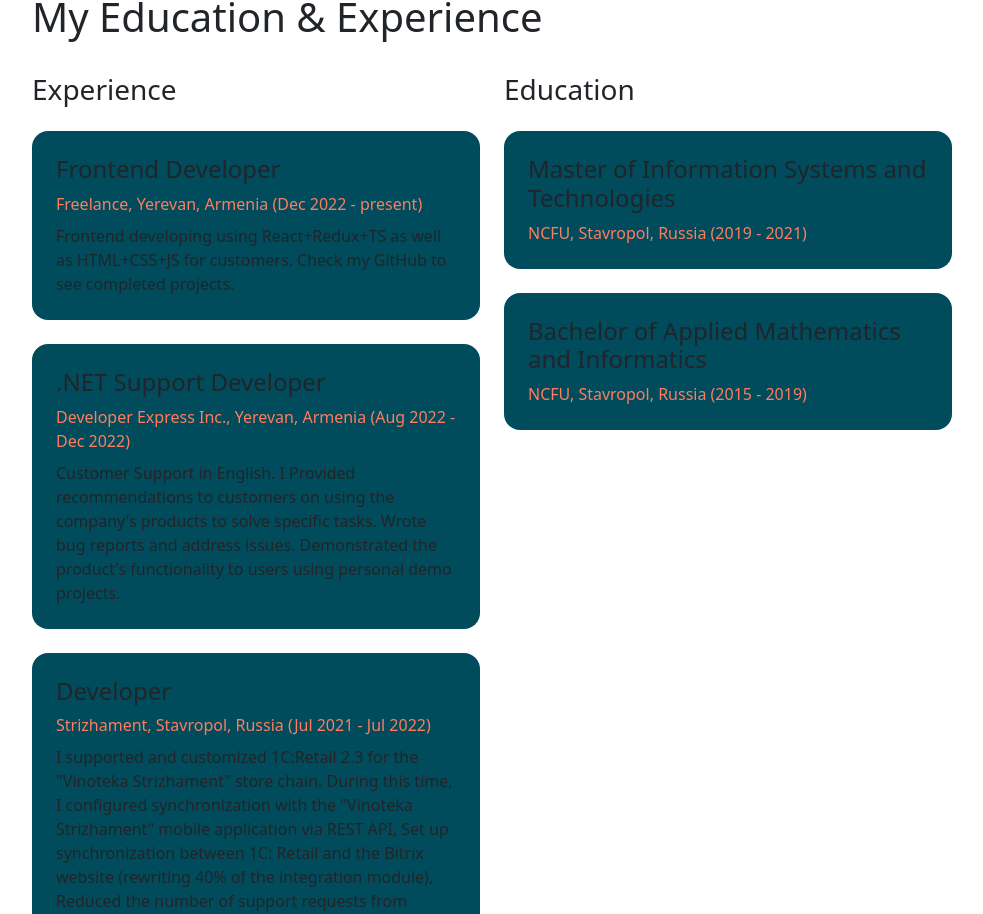
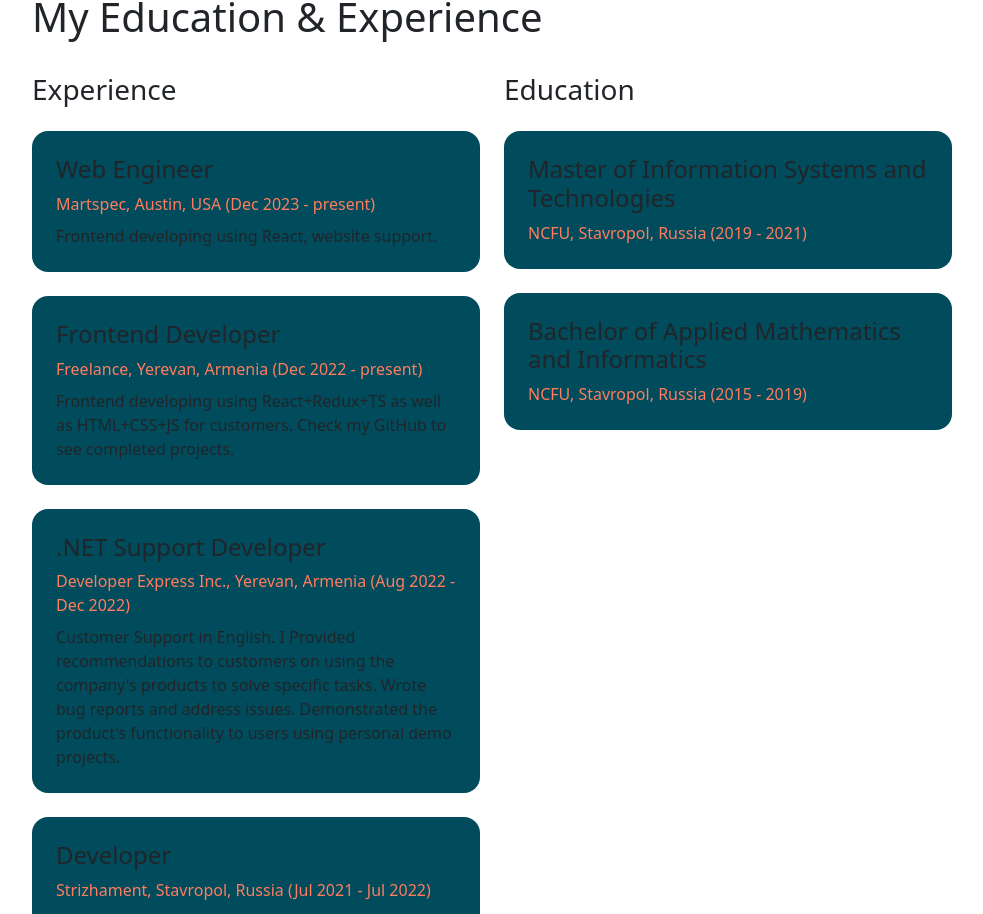
Before and after one commit to winerar/portfolio, a React (Vite) app: page / in a window 1280 px wide. Shown: the part 2835-3749 px from the top of the page, without its empty margins (268-1251 px from the left). Built offline with nearby package versions, Linux system fonts and the light colour scheme; the HTML template or start-up script is replaced by a standard one.

Commit message:
Add martspec

```diff
--- a/src/constants/experience.ts
+++ b/src/constants/experience.ts
@@ -1,6 +1,16 @@
 import { IExperience, Months } from "../types"
 
 export const experience: Array<IExperience> = [
+	{
+		position: "Web Engineer",
+		organization: "Martspec",
+		description:
+			"Frontend developing using React, website support.",
+		city: "Austin",
+		country: "USA",
+		yearFrom: 2023,
+		monthFrom: Months.Dec,
+	},
 	{
 		position: "Frontend Developer",
 		organization: "Freelance",
```
